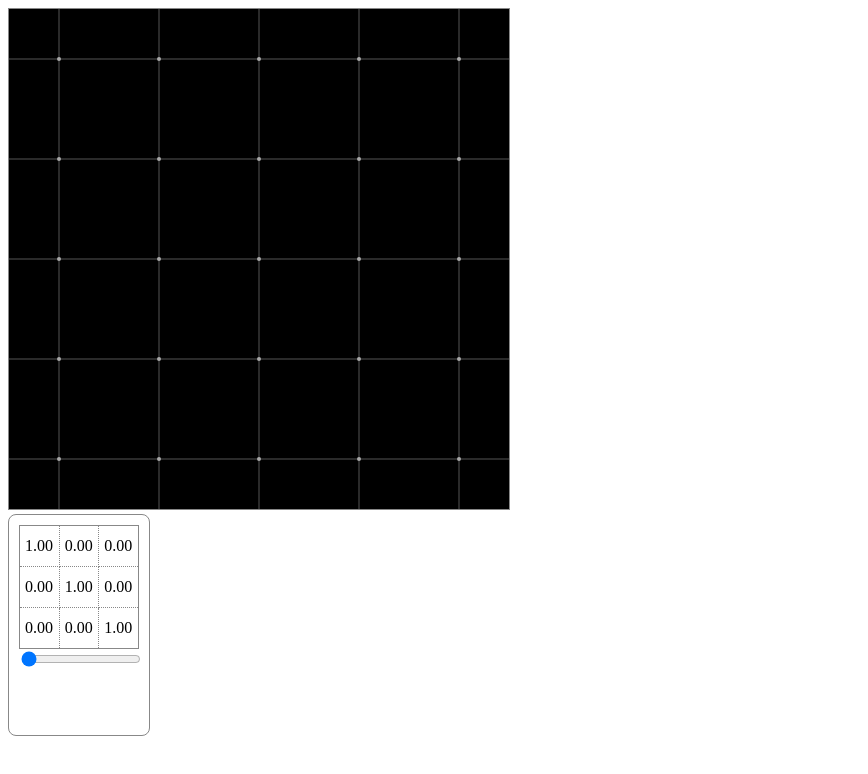
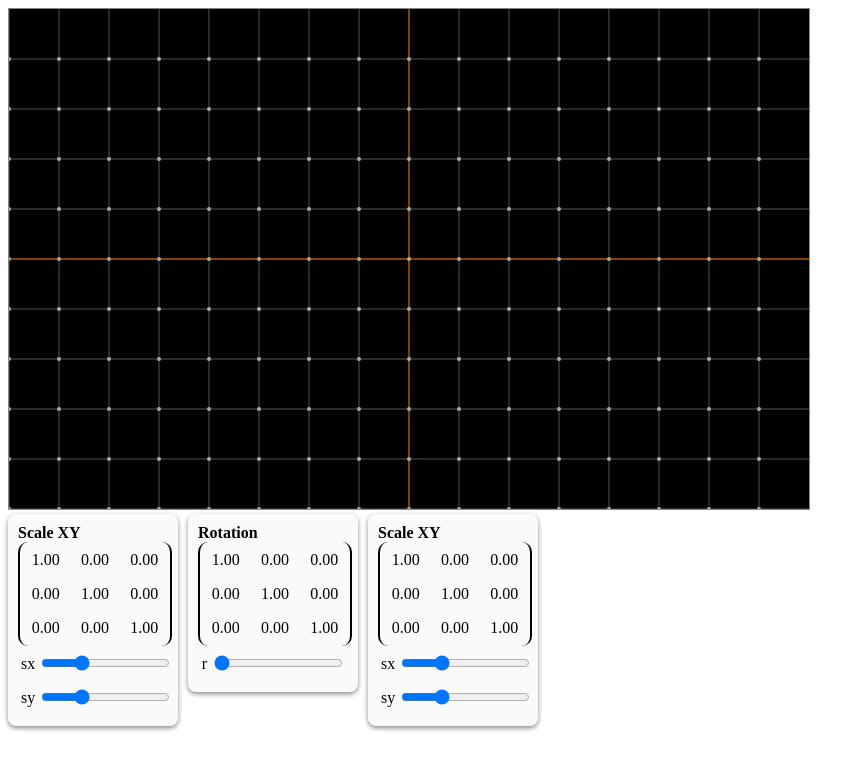
Before and after one commit to ChrisSkorka/Matrix-Transformation-Visualisation, a plain HTML site: page index.html in a window 1280 px wide. Shown: the whole page, without its empty margins (0-868 px from the left). Drawn offline with Linux system fonts and the light colour scheme.

Commit message:
show editor blocks with generated inputs

```diff
--- a/css.css
+++ b/css.css
@@ -1,22 +1,35 @@
-.tranform_container{
-	width: 120px;
-	height: 200px;
-	padding: 10px;
-	border: 1px solid #888888;
-	border-radius: 8px;
+#transform_list > *{
+	margin-right: 10px;
 }
 
-.tranform_container *{
+.tranform_container{
+	width: 150px;
+	padding: 10px;
+	/* border: 1px solid #888888; */
+	border-radius: 8px;
+
+	float: left;
+
+	background: #FAFAFA;
+	box-shadow: 0px 2px 5px #888888;
+}
+
+.tranform_container > div, .tranform_container > div > *{
 	width: 100%;
 }
 
-.tranform_container table{
-	border: 1px solid #888888;
-	border-collapse: collapse;
+.tranform_container > div:nth-child(2){
+	border: 2px solid #000000;
+	border-top: none;
+	border-bottom: none;
+	border-radius: 10px;
 }
+
 .tranform_container td{
-	border: 1px dotted #888888;
-	width: 30px;
+
+	width: 50px;
 	height: 30px;
-	padding: 5px;
+	text-align: center;
+	vertical-align: middle;
+
 }
--- a/index.html
+++ b/index.html
@@ -11,7 +11,7 @@
 		onload="init()">
 		<canvas
 			id="canvas"
-			width="500"
+			width="800"
 			height="500"
 			style="border:1px solid #888888;">
 		</canvas>
--- a/js.js
+++ b/js.js
@@ -154,12 +154,15 @@ class Matrix {
 class Transformation {
 
 	matrix;
+
 	parameters = {};
+	parameter_configurations = {};
+
 	container;
 	matrix_view;
 	editor_view;
+	name = '';
 
-	renderEditor(){console.log('renderEditor() not implemented');}
 	compileMatrix(){console.log('compileMatrix() not implemented');}
 
 	render(){
@@ -170,7 +173,10 @@ class Transformation {
 
 		this.matrix_view = document.createElement('div');
 		this.editor_view = document.createElement('div');
+		let header_view = document.createElement('div');
+		header_view.innerHTML = `<b>${this.name}</b>`;
 
+		this.container.appendChild(header_view);
 		this.container.appendChild(this.matrix_view);
 		this.container.appendChild(this.editor_view);
 
@@ -201,6 +207,21 @@ class Transformation {
 		this.matrix_view.innerHTML = html_matrix;
 	}
 
+	renderEditor(){
+
+		let html = '<table>';
+
+		for(let [key, value] of Object.entries(this.parameter_configurations)){
+			let parameters = Object.entries(value).map(([k,v])=>`${k}="${v}"`).join(' ');
+			let input = `<input type="range" ${parameters} value="${this.parameters[key]}" oninput="changeTransformationParameter(event, this, '${key}')"></input>`;
+			html += `<tr><td>${key}</td><td>${input}</td></tr>`;
+		}
+
+		html += '</table>';
+
+		this.editor_view.innerHTML = html;
+	}
+
 	processEdit(key, value){
 		this.parameters[key] = value;
 		this.compileMatrix();
@@ -211,11 +232,12 @@ class Transformation {
 
 class Rotation extends Transformation{
 
+	name = 'Rotation';
+
+	parameter_configurations = {
+		r: {min:0, max:360}
+	};
 	parameters = {r: 0};
-
-	renderEditor(){
-		this.editor_view.innerHTML = `<input type="range" min="0" max="360" value="${this.parameters.r}" oninput="changeTransformationParameter(event, this, 'r')"></input>`;
-	}
 
 	compileMatrix(){
 		let r = this.parameters.r * Math.PI / 180;
@@ -224,6 +246,50 @@ class Rotation extends Transformation{
 			[Math.cos(r), -Math.sin(r), 0],
 			[Math.sin(r), Math.cos(r), 0],
 			[0,0,1],
+		]);
+	}
+
+}
+
+class Scale extends Transformation{
+
+	name = 'Scale';
+
+	parameter_configurations = {
+		s: {min:-2, max:5, step:0.02}
+	};
+	parameters = {s: 0};
+
+	compileMatrix(){
+		let s = Math.exp(this.parameters.s);
+
+		this.matrix = new Matrix([
+			[s, 0, 0],
+			[0, s, 0],
+			[0, 0, 1],
+		]);
+	}
+
+}
+
+class ScaleXY extends Transformation{
+
+	name = 'Scale XY';
+
+	parameter_configurations = {
+		sx: {min:-2, max:5, step:0.02},
+		sy: {min:-2, max:5, step:0.02},
+	};
+	parameters = {sx: 0, sy: 0};
+
+	compileMatrix(){
+		let sx = Math.exp(this.parameters.sx);
+		let sy = Math.exp(this.parameters.sy);
+
+		this.matrix = new Matrix([
+			[sx, 0, 0],
+			[0, sy, 0],
+			[0, 0, 1],
 		]);
 	}
 
@@ -256,7 +322,9 @@ function init(){
 
 	canvas_rect = canvas.getBoundingClientRect();
 
+	transformations.push(new ScaleXY());
 	transformations.push(new Rotation());
+	transformations.push(new ScaleXY());
 
 	render();
 }
@@ -284,7 +352,7 @@ function renderCanvas(){
 
 	let matrix = new Matrix(3);
 
-	let s = 100;
+	let s = 50;
 	let scale = new Matrix([[s,0,0],[0,s,0],[0,0,1]]);
 
 	matrix = scale;
@@ -331,13 +399,13 @@ function renderCanvas(){
 			let [rx, ry, rz] = points[[x+1, y, 1]];
 			let [tx, ty, tz] = points[[x, y+1, 1]];
 
-			context.strokeStyle = '#555555';
+			context.strokeStyle = y == 0 ? '#FF8800' : '#555555';
 			context.beginPath();
 			context.moveTo(cx,cy);
 			context.lineTo(rx,ry);
 			context.stroke();
 
-			context.strokeStyle = '#555555';
+			context.strokeStyle = x == 0 ? '#FF8800' : '#555555';
 			context.beginPath();
 			context.moveTo(cx,cy);
 			context.lineTo(tx,ty);
```
